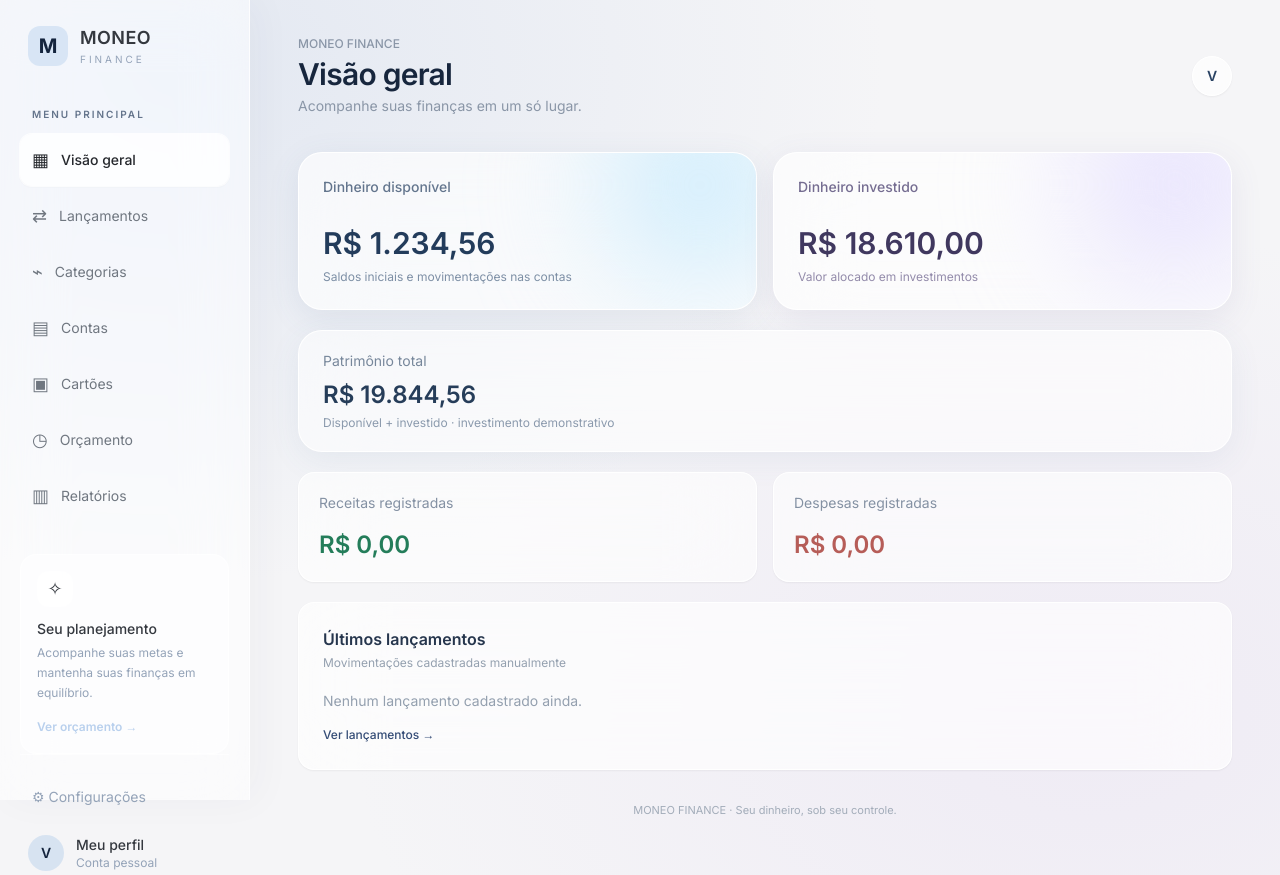
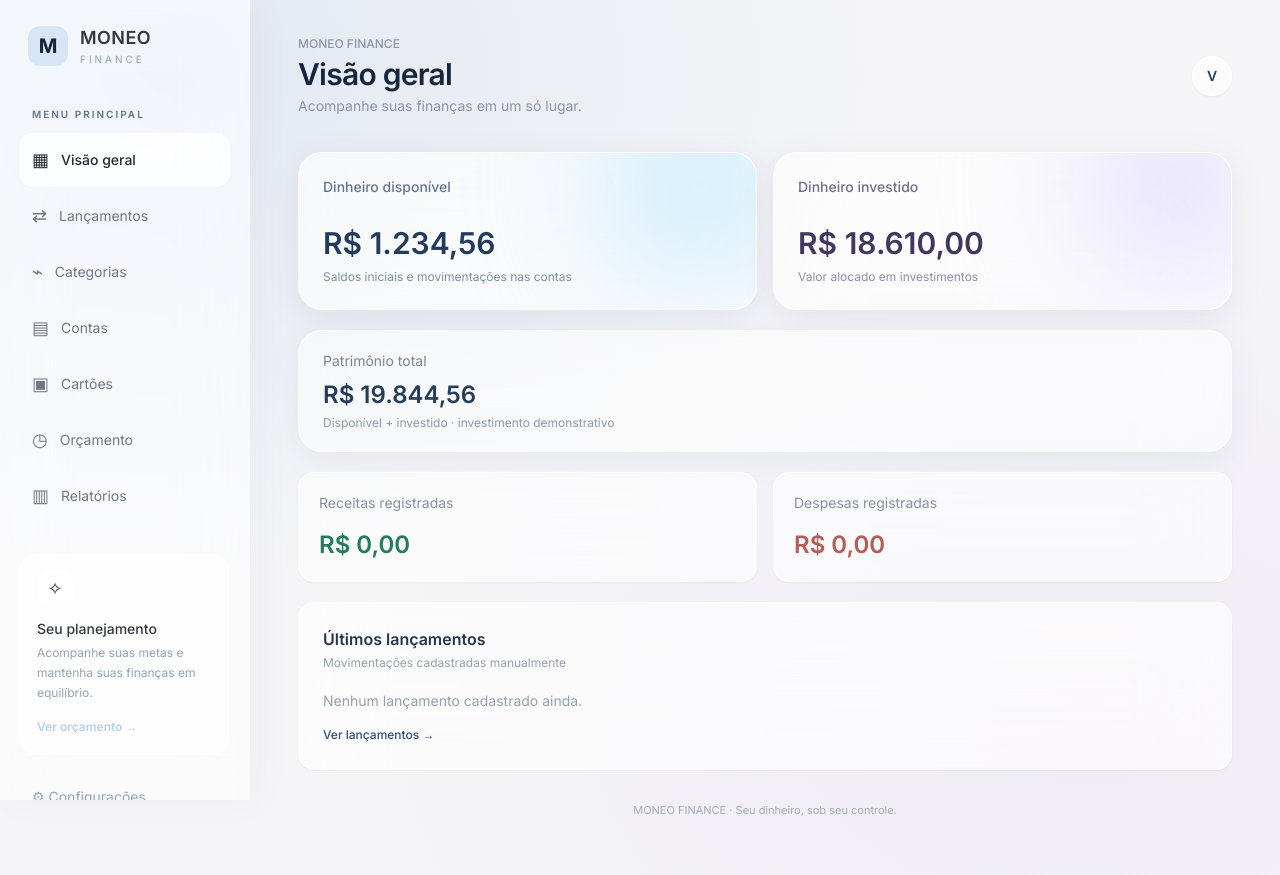
Before and after one commit to escrivitinho/stackblitz-starters-xpoyeyy7, a Next.js app: page / in a window 1280 px wide. Built offline with nearby package versions, Linux system fonts and the light colour scheme.

Commit message:
Permite rolagem da barra lateral para acessar Configuracoes em telas menores

```diff
--- a/app/page.tsx
+++ b/app/page.tsx
@@ -671,7 +671,7 @@ if (amountCents <= 0) {
     <main className="moneo-app min-h-screen bg-[#F5F5F7] text-[#202B3C] md:flex">
 
       {/* MENU LATERAL */}
-      <aside className="moneo-sidebar flex w-full flex-col bg-white/55 px-5 py-6 text-[#34383F] md:fixed md:inset-y-0 md:w-[250px]">
+      <aside className="moneo-sidebar flex w-full flex-col bg-white/55 px-5 py-6 text-[#34383F] md:fixed md:inset-y-0 md:h-dvh md:w-[250px] md:overflow-y-auto md:overscroll-contain">
         <div className="mb-10 flex items-center gap-3 px-2">
           <div className="flex h-10 w-10 items-center justify-center rounded-xl bg-[#D8E5F5] text-xl font-bold text-[#14243D]">
             M
@@ -719,7 +719,7 @@ if (amountCents <= 0) {
           </button>
         </div>
 
-        <div className="mt-auto hidden border-t border-white/60 pt-5 md:block">
+        <div className="mt-auto hidden shrink-0 border-t border-white/60 pt-5 md:block">
           <button
             onClick={() => goToPage("Configurações")}
             className="flex w-full items-center gap-3 rounded-xl px-3 py-3 text-sm text-slate-400 hover:bg-white/35"
```
